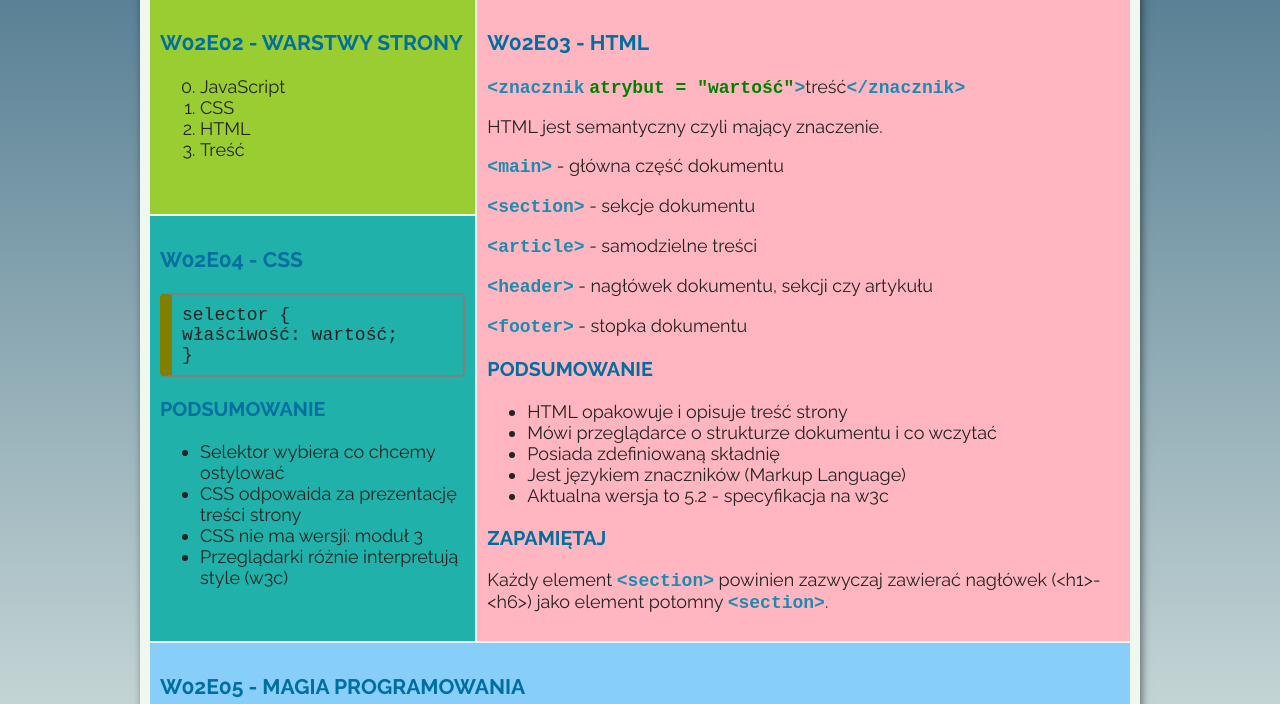
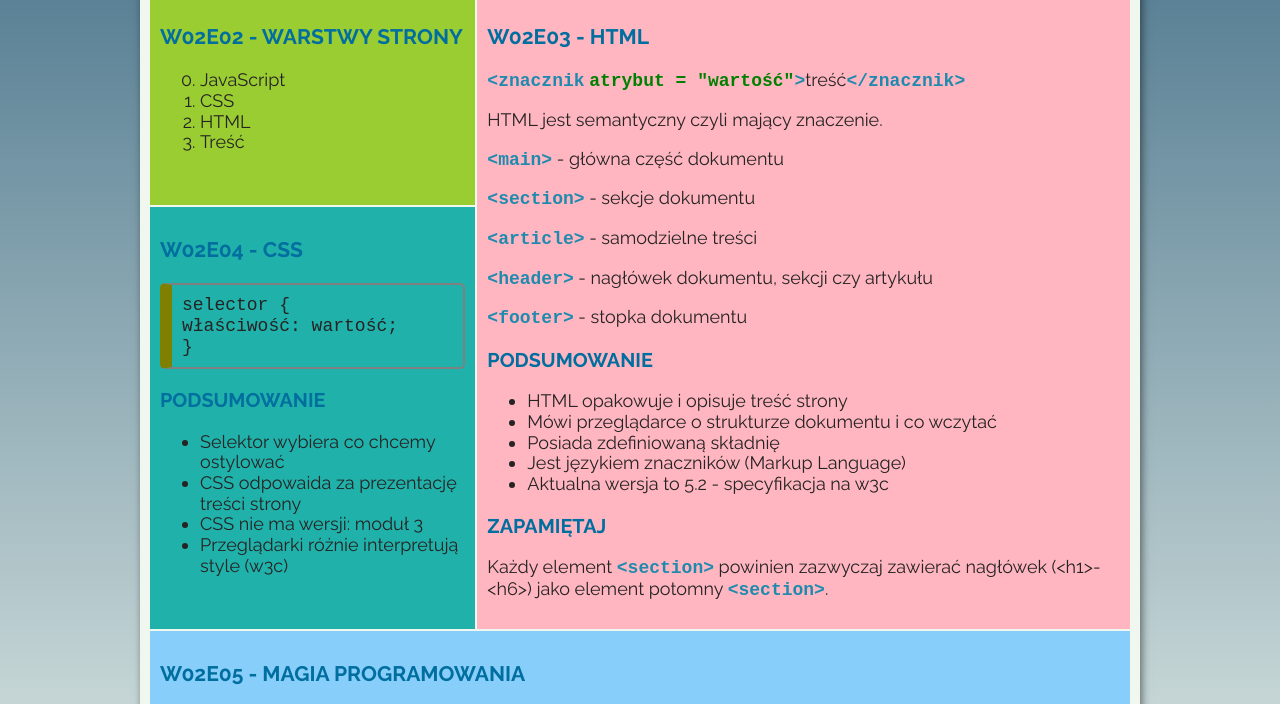
Before and after one commit to arturbronk/homepage, a plain HTML site: page grid.html in a window 1280 px wide. Shown: the part 571-1275 px from the top of the page. Drawn offline with Linux system fonts and the light colour scheme.

Commit message:
normalize added to the grid.html

```diff
--- a/grid.html
+++ b/grid.html
@@ -4,6 +4,7 @@
     <meta charset="UTF-8" />
     <meta name="viewport" content="width=device-width, initial-scale=1.0" />
     <title>Arturo cotenfrontend</title>
+    <link href="normalize.css" rel="stylesheet" type="text/css" />
     <link href="style.css" rel="stylesheet" type="text/css" />
     <link
       href="https://fonts.googleapis.com/css?family=Raleway:100,300,400,500,600,700&amp;display=swap&amp;subset=latin-ext"
@@ -16,7 +17,9 @@
       <div class="body__logo">
         <img class="body__logo-image" src="img/banner.jpg" alt="logo image" />
       </div>
-      <button class="hamburger hamburger--js" aria-label="Otwórz menu">🐹</button>
+      <button class="hamburger hamburger--js" aria-label="Otwórz menu">
+        🐹
+      </button>
       <nav class="navigation navigation--js">
         <ul class="navigation__list">
           <li class="navigation__list-element">
```
